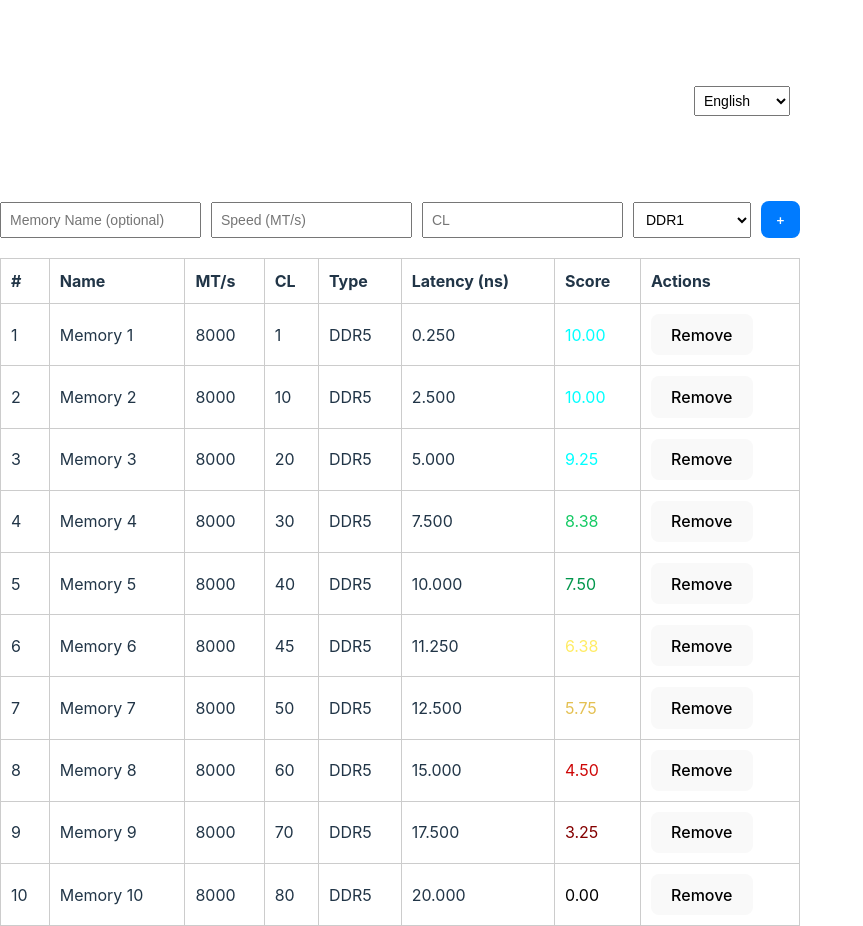
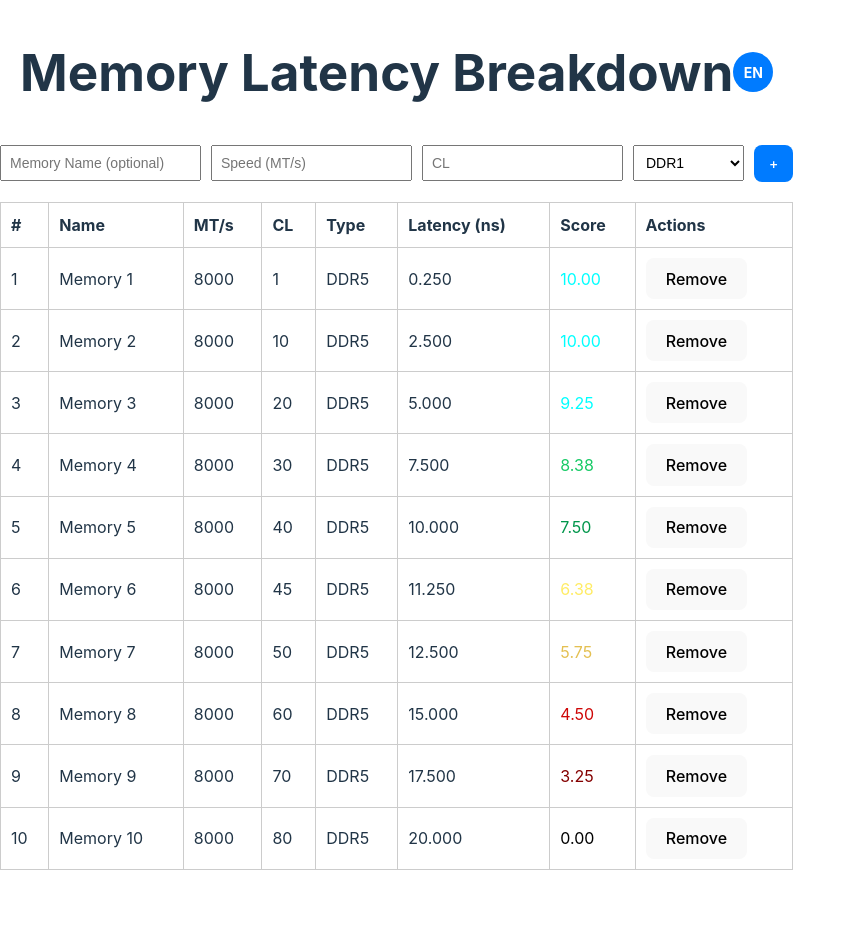
Before and after one commit to Dkavila/ram-latency-comparator, a React (Vite) app: page / in a window 1280 px wide. Shown: the whole page, without its empty margins (0-863 px from the left). After the commit the page ends 870 px from the top, so only its background shows below. Built offline with nearby package versions, Linux system fonts and the light colour scheme.

Commit message:
feat: change language button style

```diff
--- a/src/components/Header/Header.css
+++ b/src/components/Header/Header.css
@@ -2,17 +2,51 @@
   display: flex;
   justify-content: space-between;
   align-items: center;
-    padding: 10px;
-    color: white;
+  padding: 10px 20px;
 }
 
 .language-selector {
+  position: relative;
+}
+
+.language-button {
+  width: 40px;
+  height: 40px;
+  border-radius: 50%;
+  border: none;
+  background-color: #007bff;
+  color: #fff;
+  font-weight: bold;
+  font-size: 14px;
   display: flex;
   align-items: center;
+  justify-content: center;
+  cursor: pointer;
 }
 
-  .language-selector select {
-    margin-left: 10px;
-    padding: 5px;
-    font-size: 14px;
+.language-dropdown {
+  position: absolute;
+  top: 50px;
+  right: 0;
+  background-color: rgba(255, 255, 255, 0.3); /* Cor de fundo semi-transparente */
+  backdrop-filter: blur(10px); /* Aplica o efeito de desfoque */
+  box-shadow: 0 4px 6px rgba(0, 0, 0, 0.1);
+  border-radius: 4px;
+  overflow: hidden;
+  border: 1px solid rgba(255, 255, 255, 0.4); /* Opcional: borda sutil */
 }
+
+
+.language-dropdown button {
+  display: block;
+  width: 100%;
+  padding: 10px 20px;
+  text-align: left;
+  background: none;
+  border: none;
+  cursor: pointer;
+}
+
+.language-dropdown button:hover {
+  background-color: #a0a0a0;
+}
--- a/src/components/Header/Header.jsx
+++ b/src/components/Header/Header.jsx
@@ -1,26 +1,40 @@
-import React from 'react';
+import React, { useState } from 'react';
 import { useTranslation } from 'react-i18next';
 import './Header.css';
 
 const Header = ({ setLanguage }) => {
   const { t, i18n } = useTranslation();
+  const [dropdownOpen, setDropdownOpen] = useState(false);
 
-  const handleLanguageChange = (event) => {
-    const language = event.target.value;
+  const handleLanguageChange = (language) => {
     i18n.changeLanguage(language);
     setLanguage(language);
+    setDropdownOpen(false);
   };
+
+  const toggleDropdown = () => {
+    setDropdownOpen(!dropdownOpen);
+  };
+
+  const currentLanguage = i18n.language.toUpperCase();
 
   return (
     <header className="header">
       <h1>{t('header.app_name')}</h1>
       <div className="language-selector">
-        <label htmlFor="language-select">{t('language')}</label>
-        <select id="language-select" onChange={handleLanguageChange}>
-          <option value="en">English</option>
-          <option value="pt">Português</option>
-          <option value="es">Español</option>
-        </select>
+        <button
+          className="language-button"
+          onClick={toggleDropdown}
+        >
+          {currentLanguage}
+        </button>
+        {dropdownOpen && (
+          <div className="language-dropdown">
+            <button onClick={() => handleLanguageChange('en')}>EN</button>
+            <button onClick={() => handleLanguageChange('pt')}>PT</button>
+            <button onClick={() => handleLanguageChange('es')}>ES</button>
+          </div>
+        )}
       </div>
     </header>
   );
```
Lines whose indentation alone changed are shown as unchanged.
